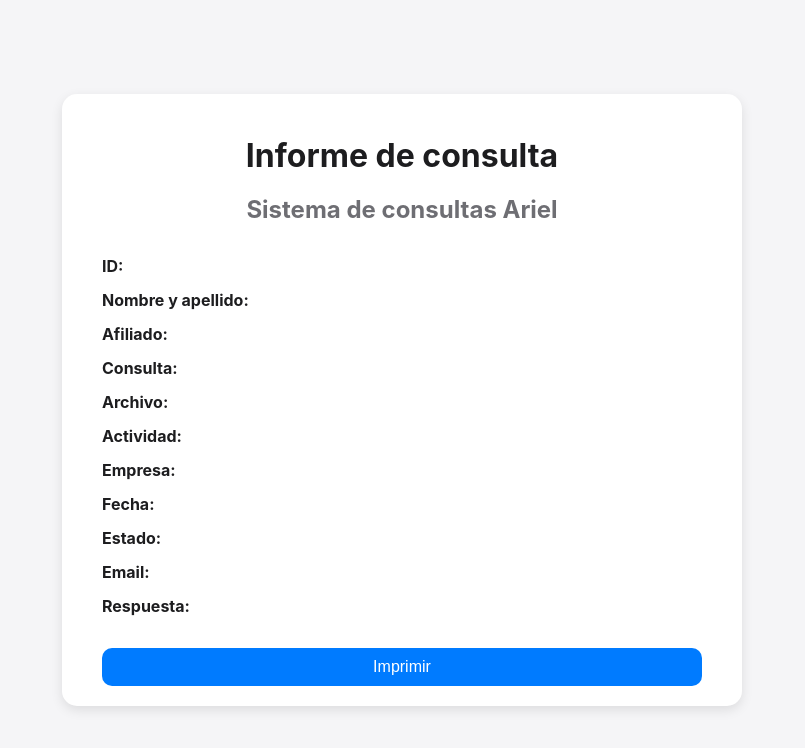
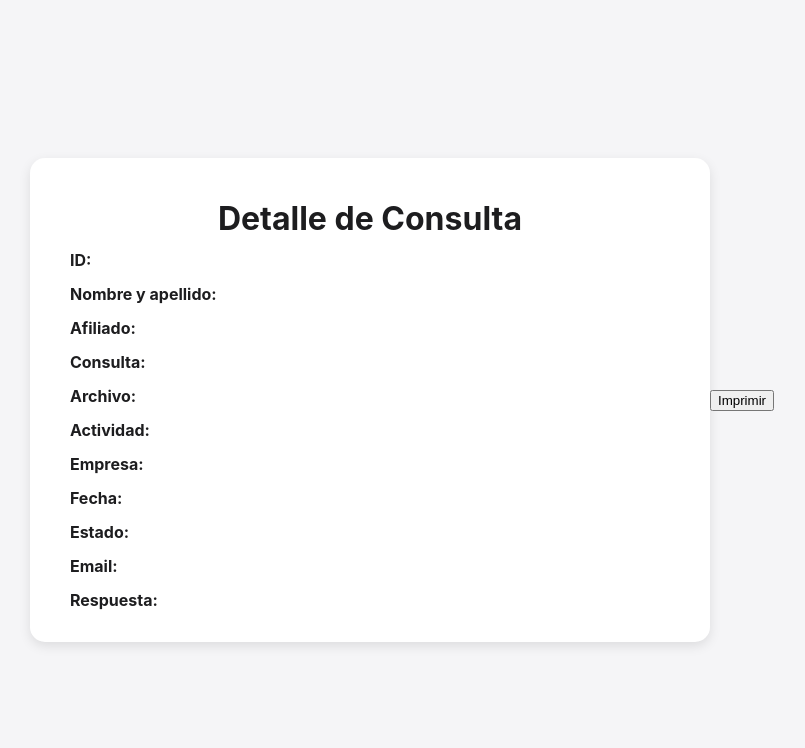
Before and after one commit to Arieldiaz-sec-grem-mec/print, a plain HTML site: page index.html in a window 1280 px wide. Shown: the whole page, without its empty margins (238-1043 px from the left). Drawn offline with Linux system fonts and the light colour scheme.

Commit message:
Update index.html

```diff
--- a/index.html
+++ b/index.html
@@ -3,28 +3,25 @@
 <head>
     <meta charset="UTF-8">
     <meta name="viewport" content="width=device-width, initial-scale=1.0">
-    <title>Informe de Consulta</title>
+    <title>Detalle de Consulta</title>
     <link rel="stylesheet" href="styles.css">
 </head>
 <body>
     <div class="container">
-        <h1>Informe de consulta</h1>
-        <h2>Sistema de consultas Ariel</h2>
-
+        <h1>Detalle de Consulta</h1>
         <p><strong>ID:</strong> <span id="id"></span></p>
         <p><strong>Nombre y apellido:</strong> <span id="nombre"></span></p>
         <p><strong>Afiliado:</strong> <span id="afiliado"></span></p>
         <p><strong>Consulta:</strong> <span id="consulta"></span></p>
-        <p><strong>Archivo:</strong> <span id="archivo"></span></p>
+        <p><strong>Archivo:</strong> <span id="archivo"></span><img id="archivo-thumbnail" alt="Miniatura del archivo" style="max-width: 100px; display: none;" /></p>
         <p><strong>Actividad:</strong> <span id="actividad"></span></p>
         <p><strong>Empresa:</strong> <span id="empresa"></span></p>
         <p><strong>Fecha:</strong> <span id="fecha"></span></p>
         <p><strong>Estado:</strong> <span id="estado"></span></p>
         <p><strong>Email:</strong> <span id="email"></span></p>
         <p><strong>Respuesta:</strong> <span id="respuesta"></span></p>
-
-        <button class="print-btn" onclick="window.print()">Imprimir</button>
     </div>
+    <button onclick="window.print()">Imprimir</button>
     <script src="script.js"></script>
 </body>
 </html>
```
